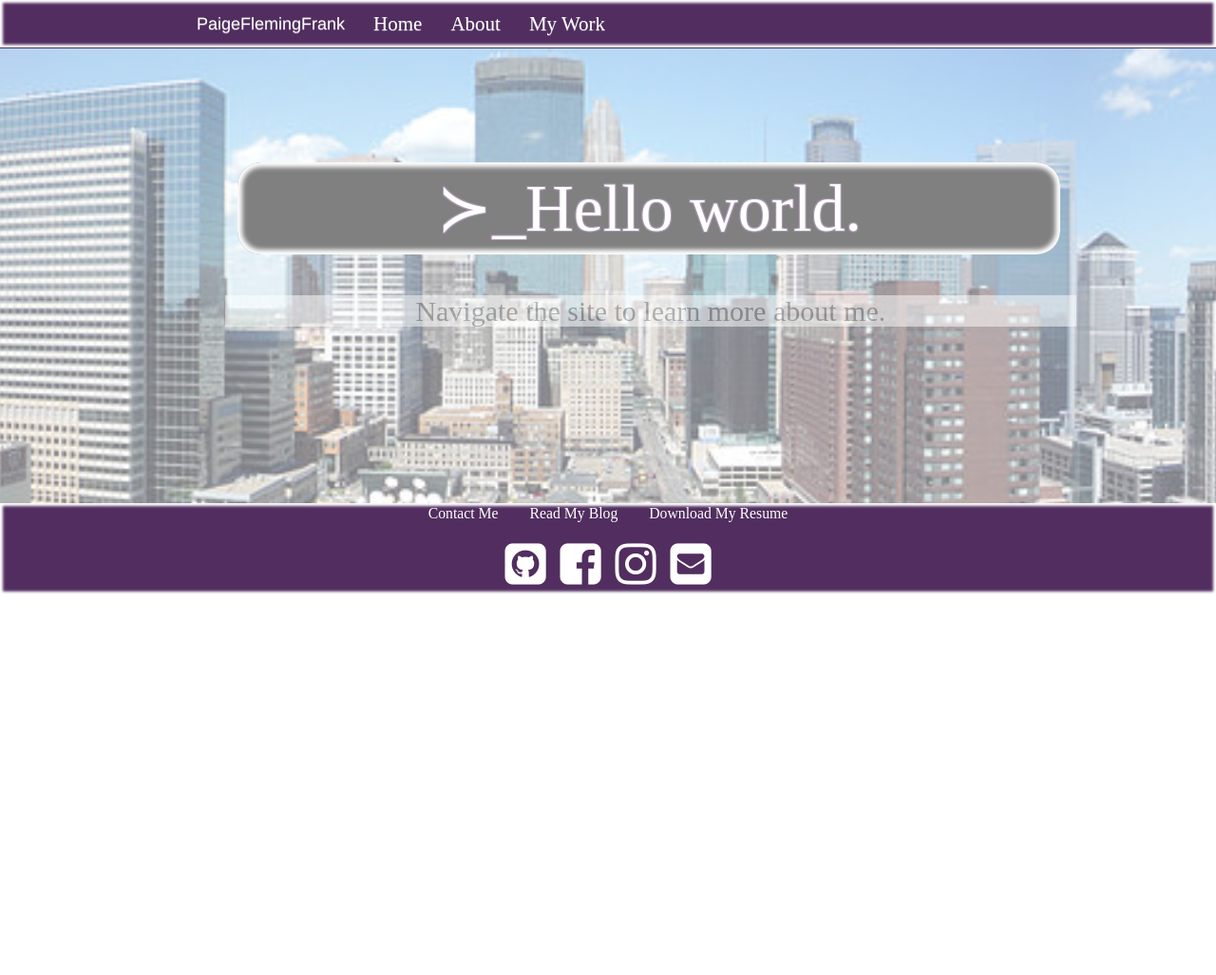
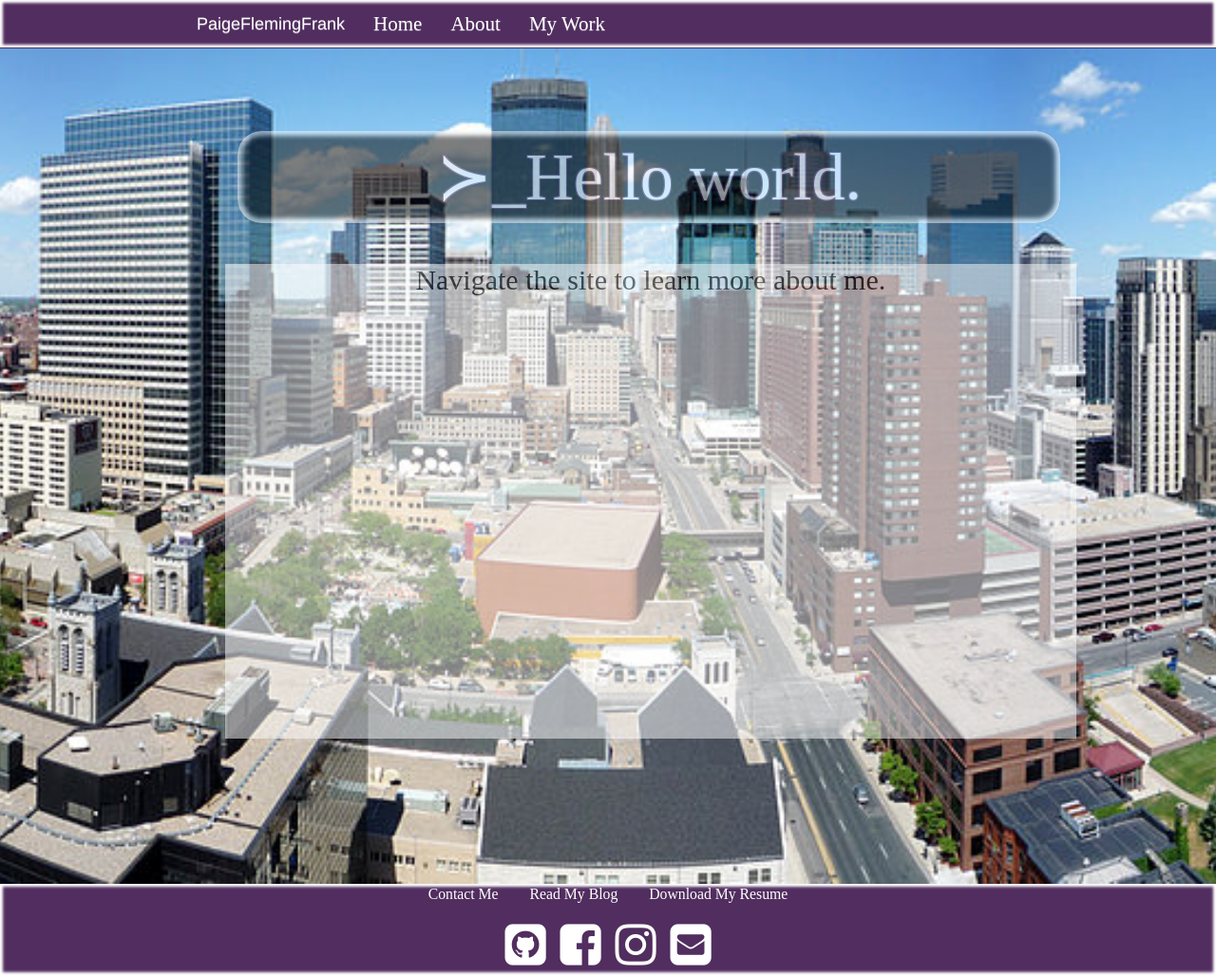
Before and after one commit to pfrank7/pfrank7.github.io, a Jekyll site: the page built from index.html, in a window 1280 px wide and 1027 px high. Shown: the whole window at 95% size. Built offline with Jekyll 4.4.1, drawn with Linux system fonts in a browser that asks for light colours; nearby versions of some CDN libraries.

Commit message:
Update index.html

```diff
--- a/index.html
+++ b/index.html
@@ -9,8 +9,8 @@ title: Paige Frank
 	background-image: url("../minne.JPG");
 	background-size:cover;
 	background-repeat:no-repeat;
-	opacity:.5;
-	height:500px;
+	opacity:1;
+	/*height:500px;*/
 	margin-bottom:0px;
 	background-attachment: fixed;
    	background-position: center;
@@ -26,7 +26,7 @@ title: Paige Frank
     1px -1px 0 #512E5F,
     -1px 1px 0 #512E5F,
     1px 1px 0 #512E5F;
-    box-shadow: 0 0 5px 5px white inset; opacity: 1; margin-top:0px; background-color: black; color: white; /*mix-blend-mode: multiply;*/
+    box-shadow: 0 0 5px 5px white inset; opacity: .5; margin-top:0px; background-color: black; color: white; /*mix-blend-mode: multiply;*/
     width:100%;
     border-radius:25px;
     padding:10px;
@@ -38,6 +38,7 @@ title: Paige Frank
     color:black;
     opacity: .5; margin-top:0px; background-color: white;
     width:100%;
+    height:500px;
 }
 /*.image-blurred {
  background-image: url("../stairs smirk.jpg");
```
